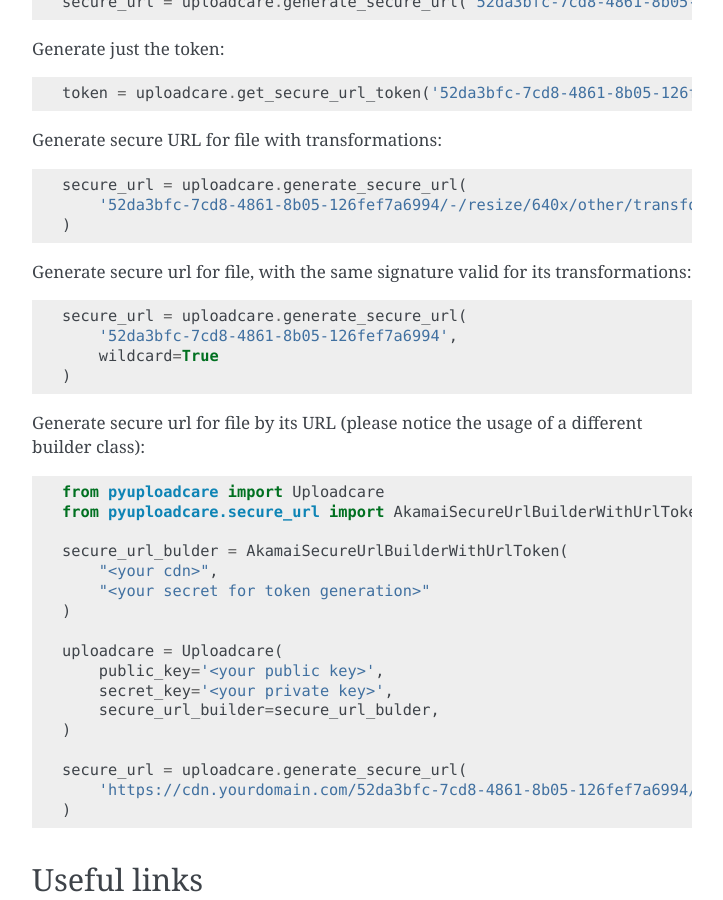
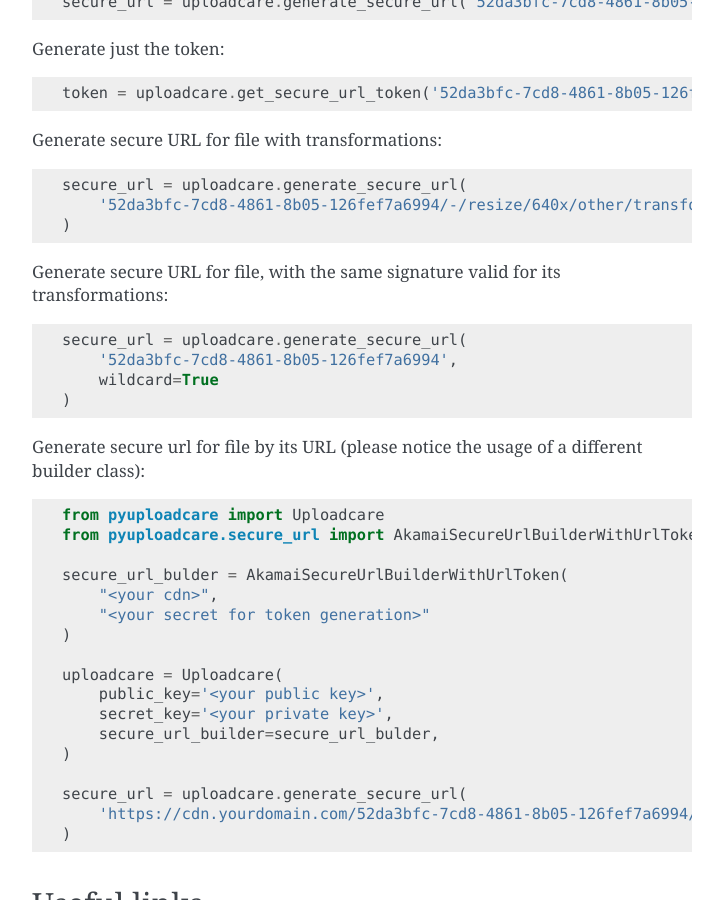
Before and after one commit to uploadcare/pyuploadcare, a Sphinx documentation site: the page built from docs/core_api.rst, in a window 1280 px wide and 900 px high, scrolled down 9037 px. Shown: the whole window, without its empty margins (388-1111 px from the left). Built offline with Sphinx 7.4.7, drawn with Linux system fonts in a browser that asks for light colours.

```diff
--- a/docs/core_api.rst
+++ b/docs/core_api.rst
@@ -415,7 +415,7 @@ Generate secure URL for file with transformations::
         '52da3bfc-7cd8-4861-8b05-126fef7a6994/-/resize/640x/other/transformations/'
     )
 
-Generate secure url for file, with the same signature valid for its transformations::
+Generate secure URL for file, with the same signature valid for its transformations::
 
     secure_url = uploadcare.generate_secure_url(
         '52da3bfc-7cd8-4861-8b05-126fef7a6994',
```
